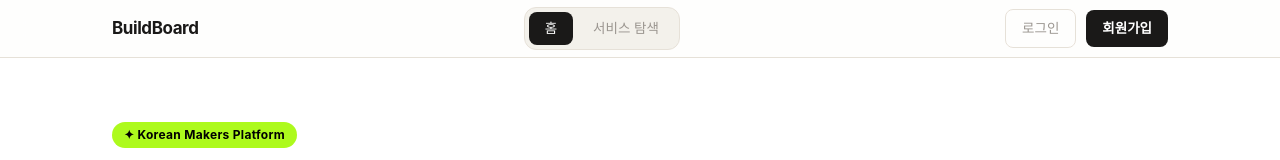
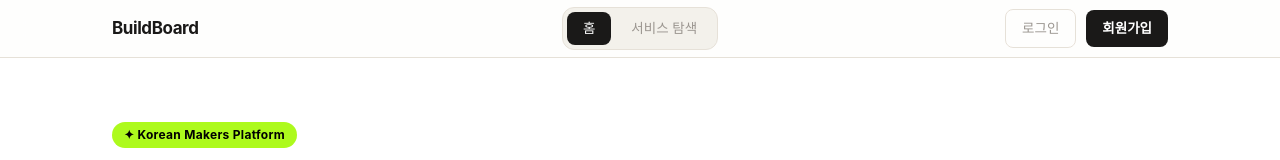
Before and after one commit to forlabsio/igeo-eottae, a Next.js app in the folder apps/frontend/: page / in a window 1280 px wide. Shown: the top 160 px of the page. Built offline with nearby package versions, Linux system fonts and the light colour scheme; no server answers; a web font is replaced by a local one.

Commit message:
fix: 헤더 가운데 nav 정렬 수정 (flex-1 레이아웃)

```diff
--- a/apps/frontend/components/Navbar.tsx
+++ b/apps/frontend/components/Navbar.tsx
@@ -21,20 +21,22 @@ export default function Navbar() {
 
   return (
     <nav className="bg-card/90 backdrop-blur-md border-b border-border sticky top-0 z-50 h-[58px] flex items-center">
-      <div className="max-w-[1120px] w-full mx-auto px-8 flex items-center justify-between">
-        {/* Logo */}
-        <Link href="/" className="text-[17px] font-bold tracking-tight text-text-primary">
-          BuildBoard
-        </Link>
+      <div className="max-w-[1120px] w-full mx-auto px-8 flex items-center">
+        {/* Logo - flex-1 so it takes equal space as right section */}
+        <div className="flex-1">
+          <Link href="/" className="text-[17px] font-bold tracking-tight text-text-primary">
+            BuildBoard
+          </Link>
+        </div>
 
-        {/* Center nav */}
+        {/* Center nav - truly centered */}
         <div className="flex items-center gap-1 bg-bg rounded-xl p-1 border border-border">
           {navLink('/', '홈')}
           {navLink('/services', '서비스 탐색')}
         </div>
 
-        {/* Right */}
-        <div className="flex items-center gap-2.5">
+        {/* Right - flex-1 with justify-end */}
+        <div className="flex-1 flex items-center justify-end gap-2.5">
           {user ? (
             <>
               <Link href="/bookmarks"
```
